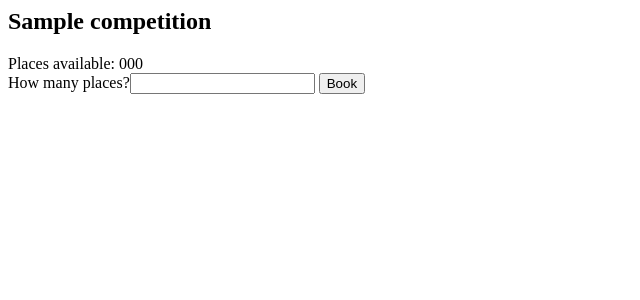
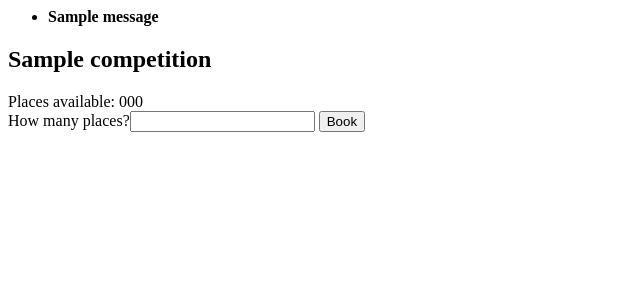
Before and after one commit to Arz4cordes/Projet11_OC, a Flask app: template Python_Testing-master/templates/booking.html in a window 1280 px wide. Shown: the top 300 px of the page, without its empty margins (0-640 px from the left). Run offline with Flask 2, Linux system fonts and the light colour scheme; the template is opened without the code that fills it: most values are stand-ins (such as "Sample title", 1, 10 or a date in 2020); one stand-in notice (Sample message) is shown.

Commit message:
ajout des messages flash dans booking.html

```diff
--- a/Python_Testing-master/templates/booking.html
+++ b/Python_Testing-master/templates/booking.html
@@ -1,4 +1,13 @@
 <html lang="en">
+    {% with messages = get_flashed_messages() %}
+    {% if messages %}
+        <ul class=flashes>
+        {% for message in messages %}
+            <li><strong>{{ message }}</strong></li>
+        {% endfor %}
+        </ul>
+    {% endif %}
+{% endwith %}
 <head>
     <meta charset="UTF-8">
     <meta name="viewport" content="width=device-width, initial-scale=1.0">
```
